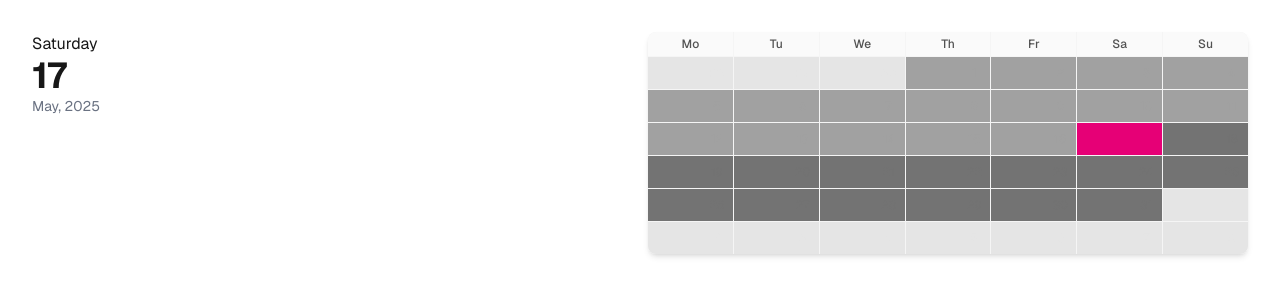
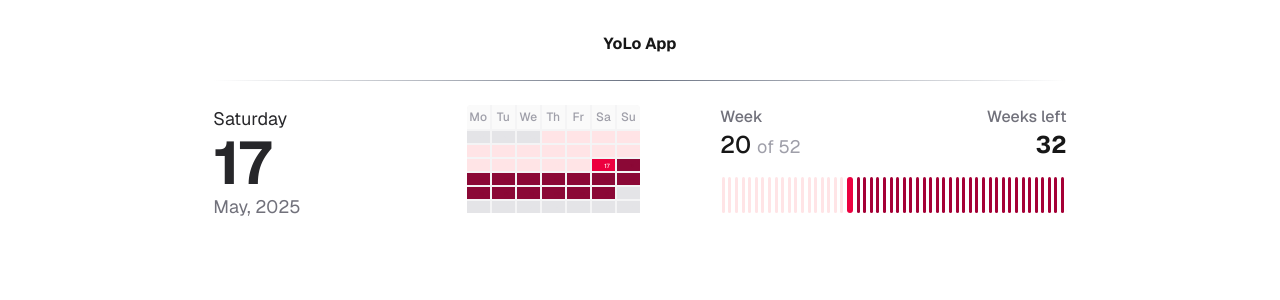
Before and after one commit to karandudeja/calendar-test-1, a Next.js app: page / in a window 1280 px wide. Shown: the top 300 px of the page. Built offline with nearby package versions, Linux system fonts and the light colour scheme.

Commit message:
added the components, today, weeksPassed

```diff
--- a/components/CalDaysPassed.tsx
+++ b/components/CalDaysPassed.tsx
@@ -4,15 +4,15 @@ import React, { useState } from "react";
 
 interface CalendarProps {
   initialDate?: Date;
-  onDateSelect?: (date: Date) => void;
+  // Removed onDateSelect prop since selection is disabled
 }
 
 const CalDaysPassed: React.FC<CalendarProps> = ({
   initialDate = new Date(),
-  onDateSelect,
+  // Removed onDateSelect parameter
 }) => {
   const [currentDate, setCurrentDate] = useState<Date>(initialDate);
-  const [selectedDate, setSelectedDate] = useState<Date | null>(null);
+  // Removed selectedDate state since selection is disabled
 
   // Day and month names
   const dayNames = ["Mo", "Tu", "We", "Th", "Fr", "Sa", "Su"];
@@ -49,13 +49,7 @@ const CalDaysPassed: React.FC<CalendarProps> = ({
     });
   };
 
-  // Handle date selection
-  const handleDateClick = (date: Date) => {
-    setSelectedDate(date);
-    if (onDateSelect) {
-      onDateSelect(date);
-    }
-  };
+  // Removed handleDateClick function since selection is disabled
 
   // Generate calendar days
   const generateCalendarDays = () => {
@@ -122,15 +116,7 @@ const CalDaysPassed: React.FC<CalendarProps> = ({
     return days;
   };
 
-  // Check if a date is selected
-  const isDateSelected = (date: Date): boolean => {
-    return (
-      selectedDate !== null &&
-      date.getDate() === selectedDate.getDate() &&
-      date.getMonth() === selectedDate.getMonth() &&
-      date.getFullYear() === selectedDate.getFullYear()
-    );
-  };
+  // Removed isDateSelected function since selection is disabled
 
   // Format current month and year
   const formattedMonthYear = `${
@@ -141,35 +127,15 @@ const CalDaysPassed: React.FC<CalendarProps> = ({
   const calendarDays = generateCalendarDays();
 
   return (
-    <div className="w-full mx-auto bg-white rounded-lg shadow-md overflow-hidden">
-      {/* Calendar Header */}
-      {/* <div className="flex justify-between items-center bg-gray-50 px-4 py-3 border-b">
-        <h2 className="text-lg font-semibold text-gray-800">
-          {formattedMonthYear}
-        </h2>
-        <div className="flex space-x-2">
-          <button
-            onClick={goToPrevMonth}
-            className="px-3 py-1 bg-blue-500 text-white rounded hover:bg-blue-600 text-sm"
-          >
-            Prev
-          </button>
-          <button
-            onClick={goToNextMonth}
-            className="px-3 py-1 bg-blue-500 text-white rounded hover:bg-blue-600 text-sm"
-          >
-            Next
-          </button>
-        </div>
-      </div> */}
+    <div className="w-full mx-auto bg-white rounded-sm overflow-hidden">
 
       {/* Calendar Grid */}
-      <div className="grid grid-cols-7 gap-px bg-neutral-100 dark:bg-neutral-900">
+      <div className="grid grid-cols-7 xl:gap-0.5 bg-zinc-100 dark:bg-zinc-900">
         {/* Day headers */}
         {dayNames.map((day) => (
           <div
             key={day}
-            className="bg-neutral-50 dark:bg-neutral-900 text-center py-1 text-xs font-medium text-neutral-600 dark:text-neutral-400"
+            className="bg-zinc-50 dark:bg-zinc-900 text-center py-1 text-xs font-medium text-zinc-400 dark:text-zinc-600"
           >
             {day.substring(0, 3)}
           </div>
@@ -179,45 +145,44 @@ const CalDaysPassed: React.FC<CalendarProps> = ({
         {calendarDays.map((dayInfo, idx) => {
           // base bg/text depending on light/dark
           const baseBg = dayInfo.isCurrentMonth
-            ? "bg-neutral-300 dark:bg-neutral-100"
-            : "bg-neutral-200 dark:bg-neutral-800";
+            ? "bg-rose-100 dark:bg-zinc-100"
+            : "bg-zinc-200 dark:bg-zinc-800";
 
           const baseText = dayInfo.isCurrentMonth
-            ? "text-neutral-300 dark:text-neutral-100 text-xs"
-            : "text-neutral-200 dark:text-neutral-800 text-xs";
+            ? "text-rose-300 dark:text-zinc-100 text-xs"
+            : "text-zinc-200 dark:text-zinc-800 text-xs";
 
           // override for past/future/today/selected
           let specialBg = "";
           let specialText = "";
 
           if (dayInfo.isBeforeToday && dayInfo.isCurrentMonth) {
-            specialBg = "bg-neutral-400 dark:bg-neutral-700";
-            specialText = "text-neutral-400 dark:text-neutral-700 text-xs";
+            specialBg = "bg-rose-100 dark:bg-zinc-700";
+            specialText = "text-rose-100 dark:text-zinc-700 text-xs";
           } else if (!dayInfo.isBeforeToday && dayInfo.isCurrentMonth) {
-            specialBg = "bg-neutral-500 dark:bg-neutral-500";
-            specialText = "text-neutral-500 dark:text-neutral-500 text-xs";
+            specialBg = "bg-rose-900 dark:bg-zinc-500";
+            specialText = "text-rose-900 dark:text-zinc-500 text-xs";
           }
 
           if (dayInfo.isToday)
-            (specialBg = "bg-pink-600 dark:bg-yellow-500"),
+            (specialBg = "bg-rose-600 dark:bg-yellow-500"),
               (specialText = "text-blue-50 dark:text-blue-900");
-          if (isDateSelected(dayInfo.date))
-            (specialBg = "bg-blue-100 dark:bg-red-700"),
-              (specialText = "text-blue-100 dark:text-blue-800");
+
+          // Removed isDateSelected condition since selection is disabled
 
           return (
             <div
               key={idx}
-              onClick={() => handleDateClick(dayInfo.date)}
-              className={`relative min-h-8 p-2  ${specialBg || baseBg} ${
+              className={`relative h-1 p-1.5  ${specialBg || baseBg} ${
                 specialText || baseText
               }`}
+              // Removed onClick handler to disable selection
             >
               <div
-                className={`absolute top-1 right-1 w-6 h-6 flex items-center justify-center text-xs
+                className={`absolute top-1 right-1 w-2 h-1.5 flex items-center justify-center text-[4px]
           ${
             dayInfo.isToday
-              ? "bg-pink-600 text-pink-600 dark:bg-yellow-500 dark:text-yellow-500 rounded-full text-xs"
+              ? "bg-rose-600 text-white text-[6px] font-medium dark:bg-yellow-500 dark:text-yellow-500 rounded-full text-xs"
               : ""
           }
         `}
--- a/components/Today.tsx
+++ b/components/Today.tsx
@@ -10,9 +10,9 @@ function Today() {
 
   return (
     <div className="">
-      <p className="">{dayName}</p>
-      <p className="text-4xl font-bold">{date}</p>
-      <p className="text-sm text-gray-500">{monthName}, {yearName}</p>
+      <p className="lg:text-lg text-zinc-800">{dayName}</p>
+      <p className="text-4xl font-bold lg:text-6xl text-zinc-800">{date}</p>
+      <p className="w-full text-sm text-zinc-500 lg:text-lg">{monthName}, {yearName}</p>
     </div>
   );
 }
--- /dev/null
+++ b/components/WeeksPassed.tsx
@@ -0,0 +1,50 @@
+import { getISOWeek, getISOWeeksInYear } from "date-fns";
+
+function WeeksPassed() {
+    const weekNumber = getISOWeek(new Date());
+    const today = new Date();
+    const janFirst = new Date(today.getFullYear(), 0, 1);
+    const totalISOWeeks = getISOWeeksInYear(janFirst);
+    const weeksRemaining = totalISOWeeks - weekNumber;
+
+    let weeksVisArray = [];
+
+    for(let i=1; i <= totalISOWeeks; i++){
+        if(i < weekNumber){
+            weeksVisArray.push(
+                { week: i, passed: true, isCurrent: false}
+            )
+        }
+        else if(i === weekNumber){
+            weeksVisArray.push(
+                { week: i, passed: false, isCurrent: true}
+            )
+        }
+        else{
+            weeksVisArray.push(
+                { week: i, passed: false, isCurrent: false}
+            )
+        }
+    }
+  return (
+    <div>
+        <div>
+            <div className="flex justify-between">
+                <p className="font-medium text-zinc-500">Week</p>
+                <p className="font-medium text-zinc-500">Weeks left</p>
+            </div>
+            <div className="flex justify-between">
+                <p className="font-medium text-2xl ">{weekNumber} <span className="font-normal text-lg text-zinc-400">of {totalISOWeeks}</span></p>
+                <p className="font-bold text-2xl ">{weeksRemaining}</p>
+            </div>
+            <div className="flex justify-around mt-4">
+                {weeksVisArray.map((week, index) => (
+                    <div key={index} className={`flex items-center justify-center lg:h-9 w-0.75 rounded-sm ${week.passed ? 'bg-rose-100' : week.isCurrent ? 'lg:h-9 w-1.5 bg-rose-600' : 'bg-rose-800'}`}>
+                    </div>
+                ))}
+            </div>
+        </div>
+    </div>
+  );
+}
+export default WeeksPassed;
--- a/src/app/page.tsx
+++ b/src/app/page.tsx
@@ -1,14 +1,20 @@
 import Image from "next/image";
 import Today from "../../components/Today";
 import CalDaysPassed from "../../components/CalDaysPassed";
+import WeeksPassed from "../../components/WeeksPassed";
 
 export default function Home() {
   return (
-    <div className="p-8 font-[family-name:var(--font-geist-sans)]">
-      <div className="grid grid-cols-[1fr_1fr] gap-4">
+    <div className="w-full lg:w-2/3 lg:mx-auto lg:py-8 font-[family-name:var(--font-geist-sans)]">
+      <div>
+        <p className="text-center font-bold">YoLo App</p>
+        <div className="my-6 h-px w-full bg-gradient-to-r from-transparent via-gray-500 to-transparent"></div>
+      </div>
+      <div className="grid lg:grid-cols-[1fr_1fr] xl:grid-cols-[1fr_1fr_2fr] xl:gap-20">
           <Today />
           <CalDaysPassed initialDate={new Date()} />
-        </div>
+          <WeeksPassed />
+      </div>
     </div>
   );
 }
```
